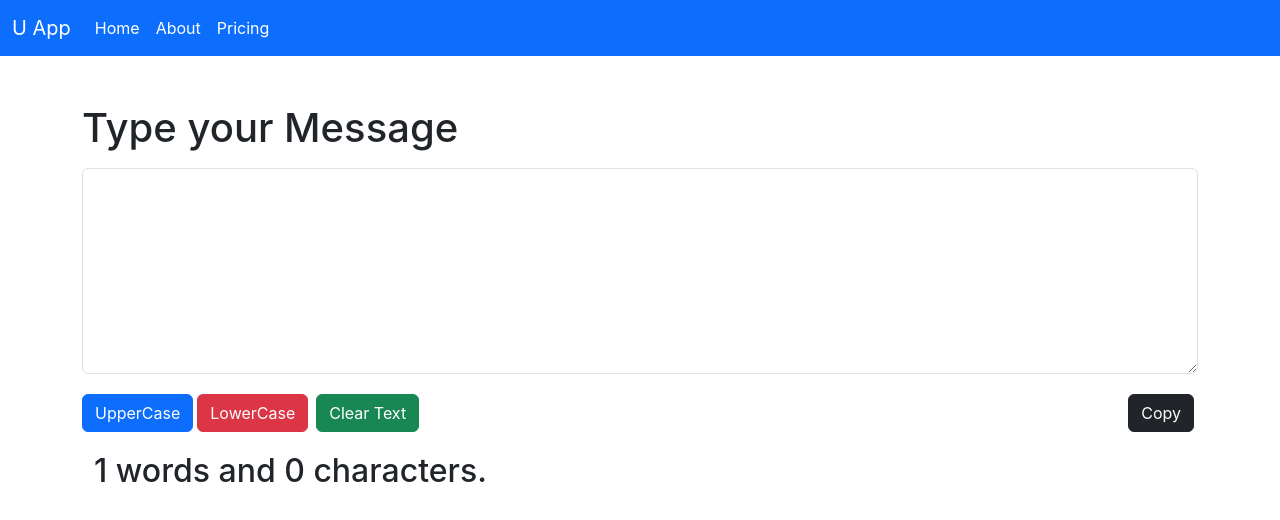
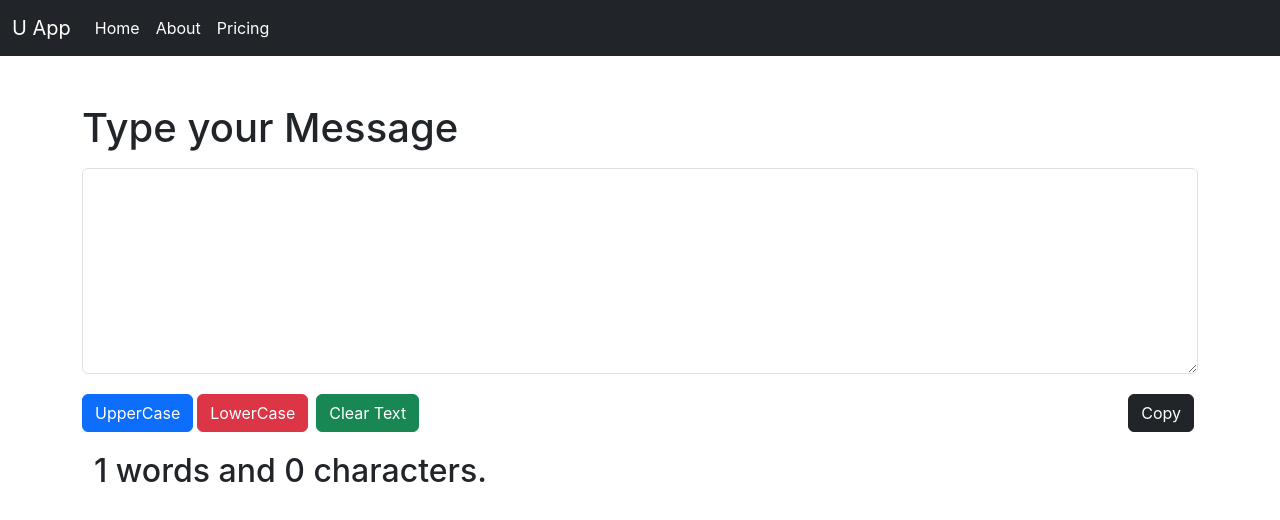
Before and after one commit to uzairsaleem36/React-App, a React (Create React App) app: page / in a window 1280 px wide. Shown: the top 520 px of the page. Built offline with nearby package versions, Linux system fonts and the light colour scheme.

Commit message:
Dark Mode added

```diff
--- a/src/App.js
+++ b/src/App.js
@@ -7,7 +7,7 @@ import React, { useState } from "react";
 
 function App() {
 
-  const [mode, setMode] = useState('primary')
+  const [mode, setMode] = useState('dark')
 
   return (
     <>
```
